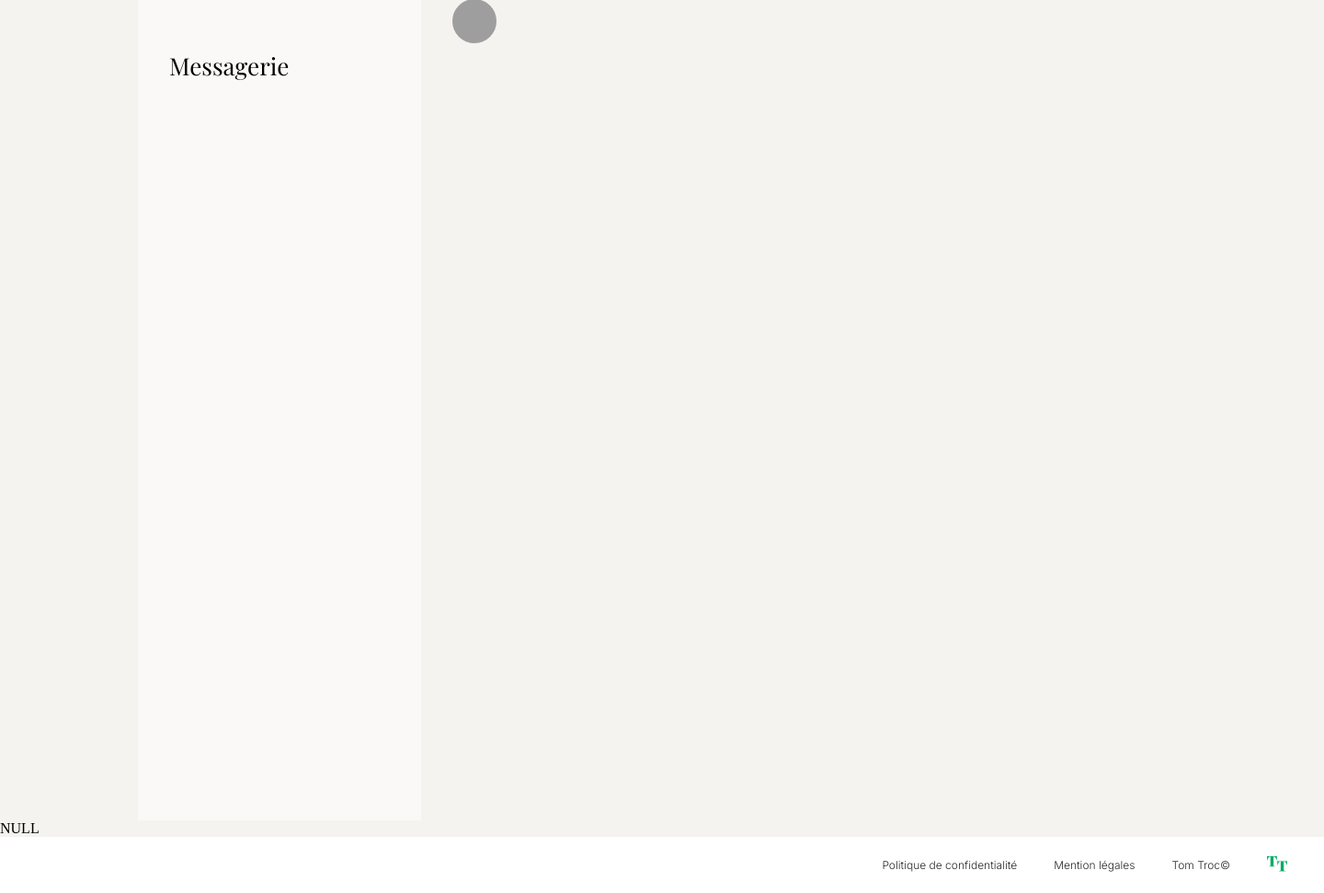
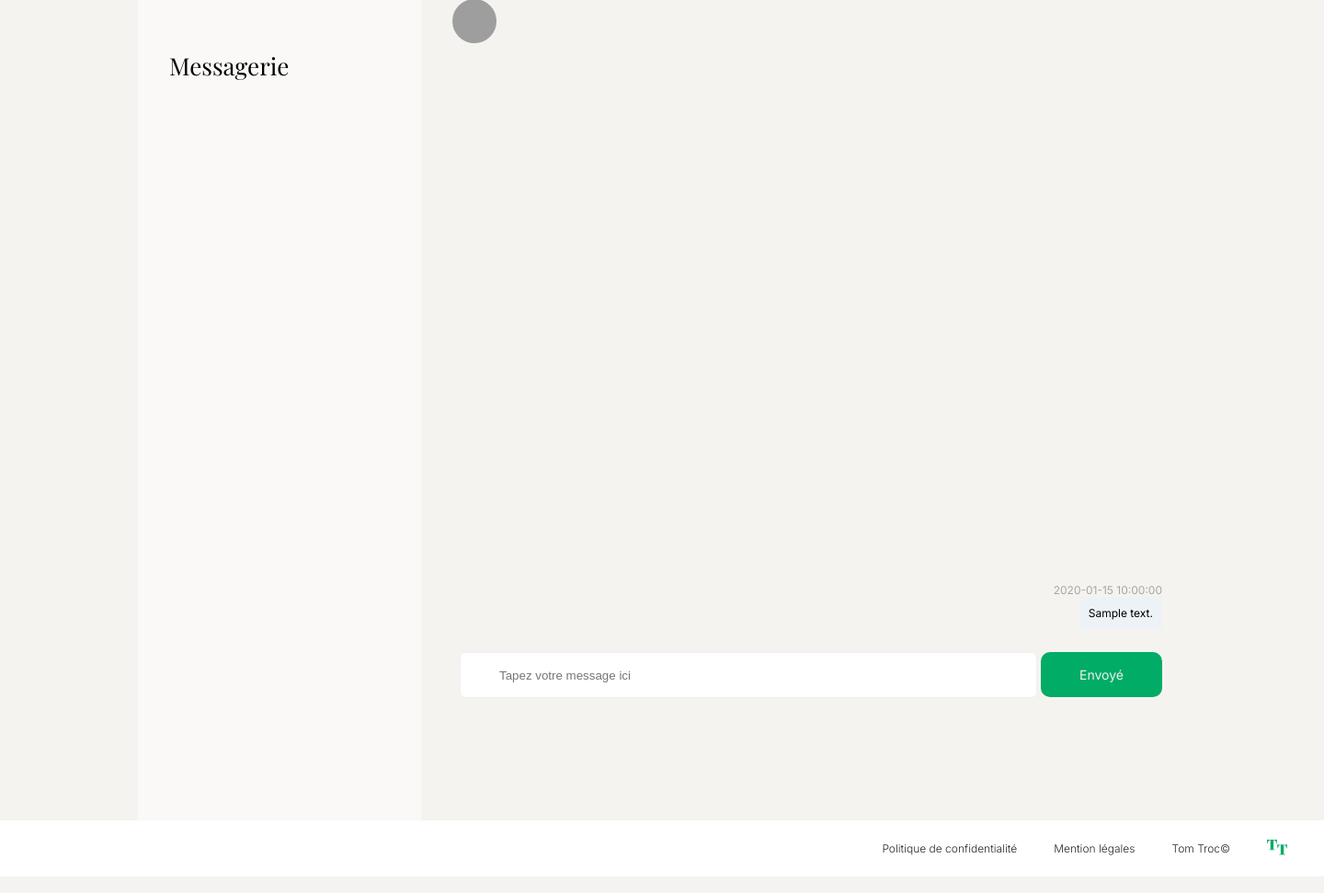
Before and after one commit to ThorelBenjamin/ThorelBenjamin-OpenClassRooms_Developpeur_php_symfony_projet_6, a PHP site: template views/templates/message.php in a window 1440 px wide. Shown: the part 81-1052 px from the top of the page at 92% size. Run offline with PHP 8.4, Linux system fonts and the light colour scheme; the visitor is signed in with stand-in values (Sample User, id 1); the template is opened without the code that fills it: most values are stand-ins (such as "Sample title", 1, 10 or a date in 2020); grey boxes marked "Sample" are stand-in pictures; data that the repository does not hold is empty; some web fonts are replaced; grey boxes are pictures that could not be loaded.

Commit message:
create message box, requete SQL, and style

```diff
--- a/contenu/style.css
+++ b/contenu/style.css
@@ -437,7 +437,6 @@ input[type=text], input[type=password]{
 
 input[type=submit] {
     background-color: var(--headerColor);
-    height: 63px;
     border-radius: 10px;
     padding: 22px, 38px, 22px, 38px;
     gap: 10px;
@@ -463,6 +462,10 @@ input[type=submit] {
 .connexion-bookstore {
     width: 720px;
     height: 886px;
+}
+
+.submit-form-connection{
+    height: 63px;
 }
 
 /** SHOWBOOK **/
@@ -758,11 +761,15 @@ input[type=submit].button-info-save:hover {
 .message-page {
     width: 100%;
     height: 893px;
+    display: flex;
+    flex-direction: column;
+    align-items: center;
 }
 
 .message-page-container{
     width: 1440px;
     display: flex;
+
 }
 
 .message-info-section {
@@ -823,8 +830,80 @@ input[type=submit].button-info-save:hover {
     margin-bottom: 27px;
 }
 
+.message-core-picture{
+    width: 24px;
+    height: 24px;
+    border-radius: 50%;
+}
+
+.core-message{
+    margin-left: 42px;
+    height: 712px;
+    display: flex;
+    align-items: flex-end;
+}
+
+.core-message-container{
+    display: flex;
+    flex-direction: column;
+}
+
+.core-message-content{
+    display: flex;
+    font-family: "Inter";
+    font-weight: 400;
+    font-size: 12px;
+    color: #A6A6A6;
+    align-items: center;
+    gap: 6px;
+}
+
+.core-message-text{
+    font-family: "Inter";
+    font-weight: 400;
+    font-size: 12px;
+    max-width: 500px;
+    background-color: white;
+    display: inline-block;
+    border-radius: 3px;
+    margin-bottom: 25px;
+    padding: 10px;
+    word-wrap: break-word;
+    white-space: normal;
+}
+
+.message-sent {
+    align-self: flex-end;
+}
+
+.message-sent-text {
+    align-self: flex-end;
+    background-color: #EDF2f6;
+}
+
+.message-received {
+    align-self: flex-start;
+}
+
+.message-sent-picture {
+    display: none;
+}
+
 .message-user-sent{
     display: flex;
+    align-items: center;
+    gap: 12px;
+}
+
+.input-form-message{
+    width: 628px;
+    height: 49px;
+    padding-left: 42px;
+}
+
+.submit-form-message{
+    width: 132px;
+    height: 49px;
 }
 
 /** UPDATE BOOK**/
--- a/index.php
+++ b/index.php
@@ -67,6 +67,11 @@ try {
             $bookController->updateBookInfo();
             break;
 
+        case 'addMessage':
+            $messageController = new MessageController();
+            $messageController->addMessage();
+            break;
+
         default:
             throw new Exception("La page demandée n'existe pas.");
     }
--- a/views/templates/connexion.php
+++ b/views/templates/connexion.php
@@ -9,7 +9,7 @@
                 <label>Password</label>
                 <input type="password" name="password" id="password" class="input-form">
 
-                <input type="submit" value="Connection" class="input-form">
+                <input type="submit" value="Connection" class="submit-form-connection">
                 <p>Pas de compte ? <a href="index.php?action=registration" class="form-link">Inscrivez-vous</a></p>
             </form>
 
--- a/views/templates/exchange.php
+++ b/views/templates/exchange.php
@@ -7,6 +7,7 @@
 
     <div class="book-card-exchange">
             <?php foreach($books as $book) { ?>
+                <a href="index.php?action=showBook&id=<?= $book->getIdBook() ?>">
                     <article class="card">
                         <img src="contenu/img/<?= $book->getPicture() ?>" alt="" class="card-picture">
                         <div class="card-content">
@@ -15,6 +16,7 @@
                             <p class="card-seller">vendu par : <?= $book->getUsername() ?></p>
                         </div>
                     </article>
+                </a>
             <?php } ?>
         </div>
 </div>
--- a/views/templates/message.php
+++ b/views/templates/message.php
@@ -3,7 +3,7 @@
         <section class="message-info-section">
             <h2 class="message-info-title">Messagerie</h2>
             <?php foreach($message as $messages) { ?>
-                <a href="index.php?action=message&senderid=<?= $messages->getSenderId() ?>">
+                <a href="index.php?action=message&senderId=<?= $messages->getSenderId() ?>">
                     <div class="message-section-card">
                         <img src="contenu/img/<?= $messages->getUserLogo() ?>" alt="picture user" class="message-user-picture">
                         <div class="message-user-card">
@@ -22,15 +22,29 @@
                 <img src="contenu/img/<?= $user->getUserLogo() ?>" alt="sent user logo" class="message-user-picture">
                 <h3><?= $user->getUsername() ?></h3>
             </div>
-            <article>
-                <!-- <div class="core-message">
-                    <img src="" alt=""><p>jour.mois heure:minute</p>
-                    <p>message</p>
-                </div> -->
+            <article class="core-message">
+                <div class="core-message-container">
+                    <?php foreach($messageSender as $messageSenders) {
+                        $isUserSender = $messageSenders->getSenderId() === $_SESSION['userId'];
+                    ?>
+                        <div class="core-message-content <?= $isUserSender ? 'message-sent' : 'message-received' ?>">
+                            <img src="contenu/img/<?= $messageSenders->getUserLogo() ?>" alt="sent user logo" class="message-core-picture <?= $isUserSender ? 'message-sent-picture' : 'message-received-picture' ?>">
+                            <p><?= $messageSenders->getFormattedSentAt() ?></p>
+                        </div>
+                        <p class="core-message-text <?= $isUserSender ? 'message-sent-text' : 'message-received' ?>"><?= $messageSenders->getMessageText() ?></p>
+                    <?php } ?>
+                    <form action="index.php?action=addMessage" method="post" class="message-form">
+
+                        <input type="text" name="messageText" id="messageText" class="input-form-message" placeholder="Tapez votre message ici">
+                        <input type="hidden" name="recipientId" value="<?= $user->getUserId(); ?>" >
+
+                        <input type="submit" value="Envoyé" class="submit-form-message">
+                    </form>
+                </div>
             </article>
         </section>
     </div>
 </div>
 
-<!-- <?= var_dump($_POST); ?>-->
-<?= var_dump($message); ?>
+<!-- <?= var_dump($_POST); ?>
+<?= var_dump($messageSender); ?> -->
--- a/views/templates/showBook.php
+++ b/views/templates/showBook.php
@@ -16,7 +16,7 @@
                 <p><?= Utils::format($book->getUsername()) ?></p>
             </div>
             <form action="index.php?action=message" method="post">
-                <input type="hidden" name="user_id" value="<?= Utils::format($book->getUserId()) ?>">
+                <input type="hidden" name="senderId" value="<?= Utils::format($book->getUserId()) ?>">
                 <input type="submit" value="Envoyer un message" class="showbook-button">
             </form>
         </div>
```
Also changed, not shown: controllers/MessageController.php (+21 -1 lines), models/MessageManager.php (+11 -0 lines), contenu/img/Powerless.jpg (added). Lines whose indentation alone changed are shown as unchanged.
